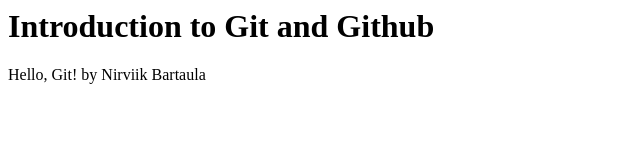
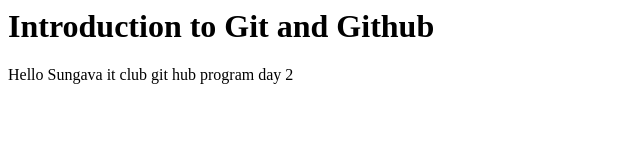
Before and after one commit to Nirvik6666/Nirvik-, a plain HTML site: page index2.html in a window 1280 px wide. Shown: the full height of the page, 0-640 px from the left. Drawn offline with Linux system fonts and the light colour scheme.

Commit message:
change pargraph text

```diff
--- a/index.html
+++ b/index2.html
@@ -4,6 +4,6 @@
 </head>
 <body>
      <h1>Introduction to Git and Github</h1>
-    <p>Hello, Git! by Nirviik Bartaula</p>
+    <p>Hello Sungava it club git hub program day 2</p>
 </body>
 </html>
```
